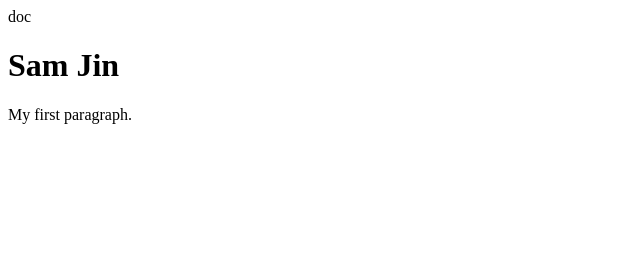
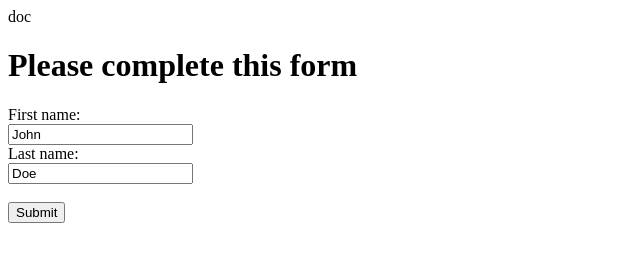
Before and after one commit to jinsuwang/PixelDemo, a plain HTML site: page index.html in a window 1280 px wide. Shown: the whole page, without its empty margins (0-640 px from the left). Drawn offline with Linux system fonts and the light colour scheme.

Commit message:
Update index.html

```diff
--- a/index.html
+++ b/index.html
@@ -16,9 +16,16 @@ j=d.createElement(s),dl=l!='dataLayer'?'&l='+l:'';j.async=true;j.src=
 height="0" width="0" style="display:none;visibility:hidden"></iframe></noscript>
 <!-- End Google Tag Manager (noscript) -->
 
-<h1>Sam Jin</h1>
+<h1>Please complete this form</h1>
 
-<p>My first paragraph.</p>
+<form action="/action_page.php">
+  <label for="fname">First name:</label><br>
+  <input type="text" id="fname" name="fname" value="John"><br>
+  <label for="lname">Last name:</label><br>
+  <input type="text" id="lname" name="lname" value="Doe"><br><br>
+  <input type="submit" value="Submit">
+</form>
+
 
 </body>
 </html>
```
